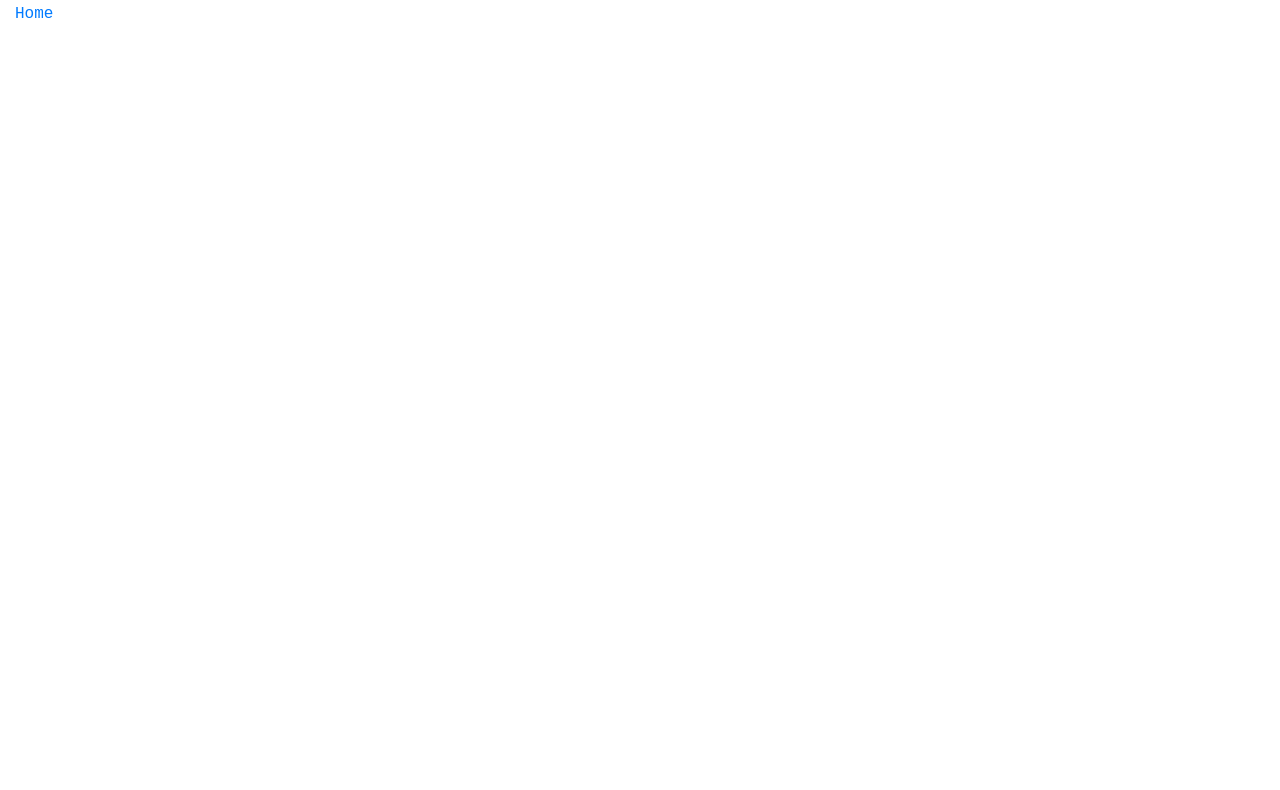
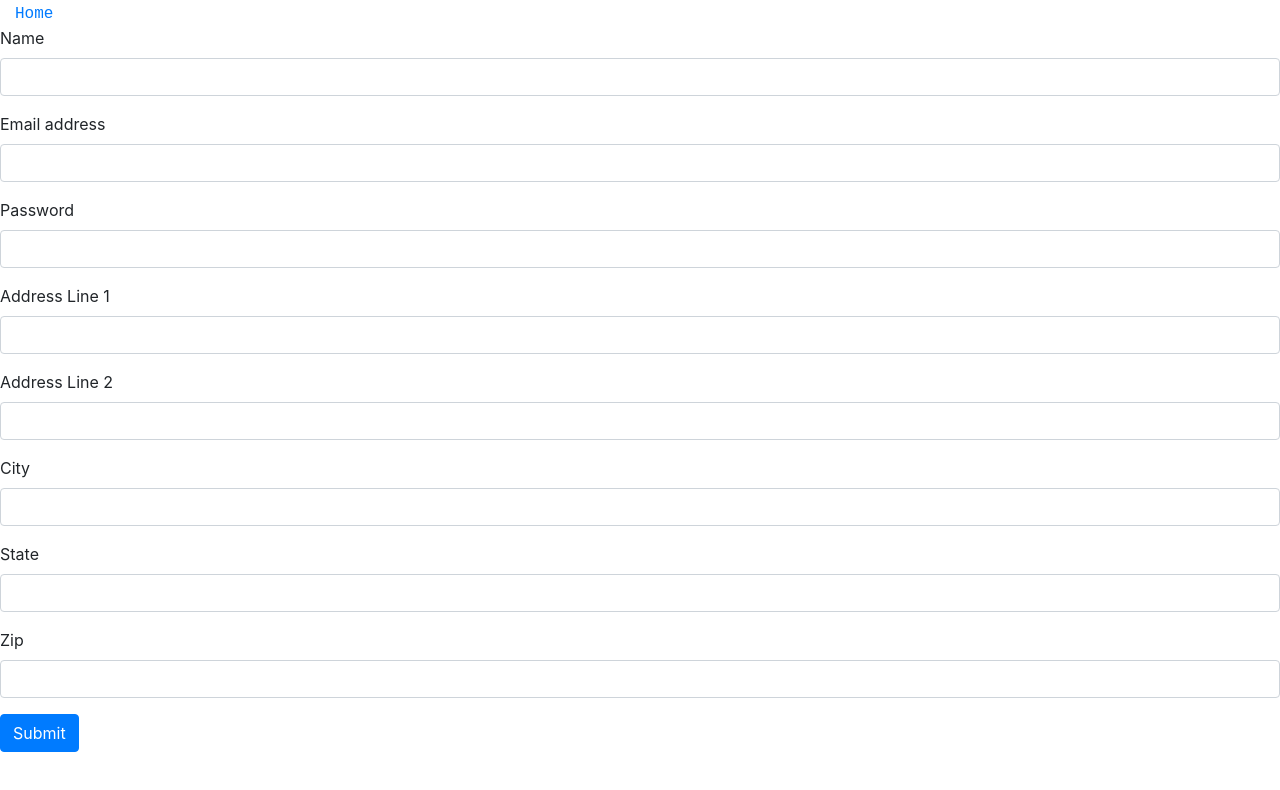
Before and after one commit to gerald1087/pinkostrich-react, a React (Create React App) app: page /edituserpage in a window 1280 px wide. Shown: the top 790 px of the page. Built offline with nearby package versions, Linux system fonts and the light colour scheme.

Commit message:
added edit user, updated user, added user's orders, edited a few other pages

```diff
--- a/EditUserPage.jsx
+++ b/EditUserPage.jsx
@@ -1,4 +1,5 @@
 import React, { Component } from 'react'
+import { Route } from 'react-router-dom';
 
 class EditUserPage extends React.Component {
     render() {
--- a/src/App.css
+++ b/src/App.css
@@ -1,5 +1,6 @@
 .App {
   text-align: center;
+  background-color: bisque;
 }
 
 .App-logo {
--- a/src/App.js
+++ b/src/App.js
@@ -1,10 +1,14 @@
 import React, { Component } from "react";
 import { Route } from "react-router-dom";
-
+// import './App.css';
 import Navbar from "./components/layouts/Navbar";
 import Home from "./components/layouts/Home";
 import Register from "./components/auth/Register";
 import Login from "./components/auth/Login";
+import User from "./User"
+import EditUserPage from "./EditUserPage"
+import UsersOrders from "./UsersOrders"
+
 
 
 
@@ -16,6 +20,9 @@ class App extends Component {
           <Route exact path="/" component={Home} />
           <Route exact path="/register" component={Register} />
           <Route exact path="/login" component={Login} />
+          <Route exact path="/user" component={User} />
+          <Route exact path="/edituserpage" component={EditUserPage} />
+          <Route exact path="/usersorders" component={UsersOrders} />
         </div>
 
 
--- a/src/EditUserPage.jsx
+++ b/src/EditUserPage.jsx
@@ -0,0 +1,95 @@
+import React from 'react'
+import axios from 'axios'
+import { Route } from 'react-router-dom';
+
+
+class EditUserPage extends React.Component {
+
+    constructor(props) {
+        super(props);
+        this.state = {
+            name: "",
+            email: "",
+            password: "",
+            address_line1: "",
+            address_line2: "",
+            city: "",
+            state: "",
+            zip: " "
+        }
+    }
+    handleClick(e) {
+        e.preventDefault();
+        var apiBaseUrl = "http://localhost:3001/api/";
+        var payload = {
+            name: this.state.name,
+            email: this.state.email,
+            password: this.state.password,
+            address_line1: this.state.address_line1,
+            address_line2: this.state.address_line2,
+            city: this.state.city,
+            state: this.state.state,
+            zip: this.state.zip
+        }
+        console.log(payload)
+        axios.put(apiBaseUrl + "users", payload)
+            .then(function (response) {
+                console.log(response);
+            }).catch(function (error) {
+                console.log(error);
+            });
+            console.log("values", this.state.name, this.state.email, this.state.address_line1, this.state.password);
+        }
+
+        render() {
+            return (
+                <div>
+                    <form>
+                        <div className="form-group">
+                            <label>Name</label>
+                            <input name="name" type="name" className="form-control" aria-describedby="emailHelp" onChange={(event) => this.setState({ name: event.target.value })} />
+
+                        </div>
+                        <div className="form-group">
+                            <label >Email address</label>
+                            <input name="email" type="email" className="form-control" aria-describedby="emailHelp" onChange={(event) => this.setState({ email: event.target.value })}/>
+
+                        </div>
+                        <div className="form-group">
+                            <label >Password</label>
+                            <input name="password" type="password" className="form-control" aria-describedby="emailHelp" onChange={(event) => this.setState({ password: event.target.value })}/>
+
+                        </div>
+                        <div className="form-group">
+                            <label >Address Line 1</label>
+                            <input name="address_line1" type="address" className="form-control" aria-describedby="emailHelp" onChange={(event) => this.setState({ address_line1: event.target.value })}/>
+
+                        </div>
+                        <div className="form-group">
+                            <label >Address Line 2</label>
+                            <input name="address_line2" type="address" className="form-control" aria-describedby="emailHelp" onChange={(event) => this.setState({ address_line2: event.target.value })}/>
+
+                        </div>
+                        <div className="form-group">
+                            <label >City</label>
+                            <input name="city" type="city" className="form-control" aria-describedby="emailHelp" onChange={(event) => this.setState({ city: event.target.value })}/>
+
+                        </div>
+                        <div className="form-group">
+                            <label >State</label>
+                            <input name="state" type="state" className="form-control" aria-describedby="emailHelp" onChange={(event) => this.setState({ state: event.target.value })}/>
+
+                        </div>
+                        <div className="form-group">
+                            <label >Zip</label>
+                            <input name="zip" type="zip" className="form-control" aria-describedby="emailHelp" onChange={(event) => this.setState({ zip: event.target.value })}/>
+
+                        </div>
+                        <button type="submit" onClick={(event) => this.handleClick(event)} className="btn btn-primary">Submit</button>
+                    </form>
+                </div>
+            )
+        }
+    }
+
+    export default EditUserPage
--- a/src/Products.js
+++ b/src/Products.js
@@ -1,4 +1,5 @@
 import React from 'react';
+import { Route } from 'react-router-dom';
 
 class Products extends React.Component {
 
--- a/src/User.js
+++ b/src/User.js
@@ -1,26 +1,32 @@
 import React from 'react';
 import axios from 'axios';
-import '../public/default-profile.png'
+// import '../public/default-profile.png'
+import { Route } from 'react-router-dom';
 
 class User extends React.Component {
 
     constructor(props){
         super(props);
         this.state = {
+        name:'',
         email:'',
-        password:'',
         }
     }
+    // document.getElementById("editUser").onclick = function() {
+    //   location.href = "http://localhost:3001//api/edituserpage/"
+    // }
 
     render() {
         return (
             <div>
-                <div class="card" style={{width: '18rem'}}>
-                    <img src="../public/default-profile.png" class="card-img-top" alt="unable to load" />
-                    <div class="card-body">
-                        <h5 class="card-title">Card title</h5>
-                        <p class="card-text">Some quick example text to build on the card title and make up the bulk of the card's content.</p>
-                        <a href="#" class="btn btn-primary">Go somewhere</a>
+                <div className="card" style={{width: '18rem'}}>
+                    <img src="../public/default-profile.png" className="card-img-top" alt="unable to load" />
+                    <div className="card-body">
+                        <h5 className="card-title">value={this.state.name}</h5>
+                        <p className="card-text">value={this.state.email}</p>
+                        <a href="#" className="btn btn-primary">Thanks value={this.state.name} for being a valued customer. </a>
+                        <button id= "editUser">Edit User Profile</button>
+                        <button id= "viewOrders">Orders</button>
                     </div>
                 </div>
             </div>
--- /dev/null
+++ b/src/UsersOrders.jsx
@@ -0,0 +1,74 @@
+import React from 'react'
+import axios from 'axios'
+import { Route } from 'react-router-dom';
+
+
+class UsersOrders extends React.Component {
+
+    constructor(props) {
+        super(props);
+        this.state = {
+            id: "",
+            order_date: "",
+            order_status: ""
+        }
+    }
+    // componentDidMount() {
+    //     axios.get()
+    //     .then()
+    // }
+    handleClick(e) {
+        e.preventDefault();
+        var apiBaseUrl = "http://localhost:3001/api/";
+        var payload = {
+            id: this.state.id,
+            order_date: this.state.order_date,
+            order_status: this.state.order_status,
+        }
+        console.log(payload)
+        axios.get(apiBaseUrl + "orders", payload)
+            .then(function (response) {
+                console.log(response);
+            }).catch(function (error) {
+                console.log(error);
+            });
+            console.log("values", this.state.id, this.state.order_date, this.state.order_status);
+        }
+
+
+    render() {
+        return (
+            <div>
+            <div class="list-group">
+<a href="#" class="list-group-item list-group-item-action active">
+<div class="d-flex w-100 justify-content-between">
+<h5 class="mb-1">Order Number" + value={this.state.id[0]}</h5>
+<small>value={this.state.order_date}</small>
+</div>
+<p class="mb-1">Donec id elit non mi porta gravida at eget metus. Maecenas sed diam eget risus varius blandit.</p>
+<small>Donec id elit non mi porta.</small>
+</a>
+<a href="#" class="list-group-item list-group-item-action">
+<div class="d-flex w-100 justify-content-between">
+<h5 class="mb-1">List group item heading</h5>
+<small class="text-muted">3 days ago</small>
+</div>
+<p class="mb-1">Donec id elit non mi porta gravida at eget metus. Maecenas sed diam eget risus varius blandit.</p>
+<small class="text-muted">Donec id elit non mi porta.</small>
+</a>
+<a href="#" class="list-group-item list-group-item-action">
+<div class="d-flex w-100 justify-content-between">
+<h5 class="mb-1">List group item heading</h5>
+<small class="text-muted">3 days ago</small>
+</div>
+<p class="mb-1">Donec id elit non mi porta gravida at eget metus. Maecenas sed diam eget risus varius blandit.</p>
+<small class="text-muted">Donec id elit non mi porta.</small>
+</a>
+</div>
+            </div>
+
+        )
+    }
+}
+
+export default UsersOrders
--- a/src/components/auth/Login.js
+++ b/src/components/auth/Login.js
@@ -43,7 +43,7 @@ class Login extends React.Component {
                     </div>
                     <div className="form-group form-check">
                         <input type="checkbox" className="form-check-input" id="exampleCheck1" />
-                        <label className="form-check-label" htmlFor="exampleCheck1">Check me out</label>
+                        <label className="form-check-label" htmlFor="exampleCheck1">Remember Me</label>
                     </div>
                     <button type="submit" onClick={(event) => this.handleClick(event)} className="btn btn-primary">Submit</button>
                 </form>
--- a/src/components/auth/Register.js
+++ b/src/components/auth/Register.js
@@ -1,5 +1,6 @@
 import React from 'react'
 import axios from 'axios'
+
 
 class Register extends React.Component {
 
@@ -15,7 +16,7 @@ class Register extends React.Component {
 
     handleClick(e) {
         e.preventDefault();
-        var apiBaseUrl = "http://localhost:3001/api/products";
+        var apiBaseUrl = "http://localhost:3001/api/";
         var payload = {
             name: this.state.name,
             email: this.state.email,
@@ -24,7 +25,8 @@ class Register extends React.Component {
             address_line2: this.state.address_line2,
             city: this.state.city,
             state: this.state.state,
-            zip: this.state.zip
+            zip: this.state.zip,
+            is_admin: false,
         }
         console.log(payload)
         axios.post(apiBaseUrl + "register", payload)
```
Also changed, not shown: src/UserPage.jsx (+26 -23 lines).
